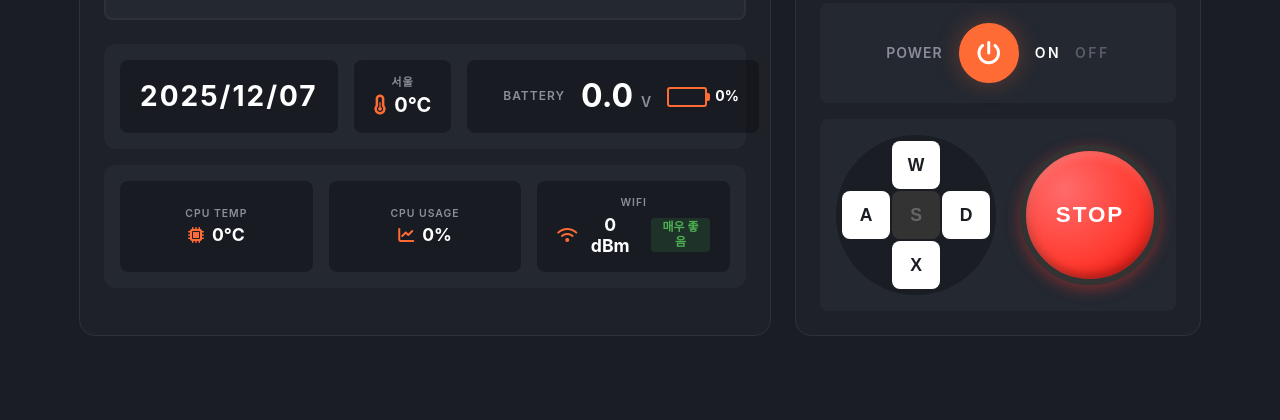
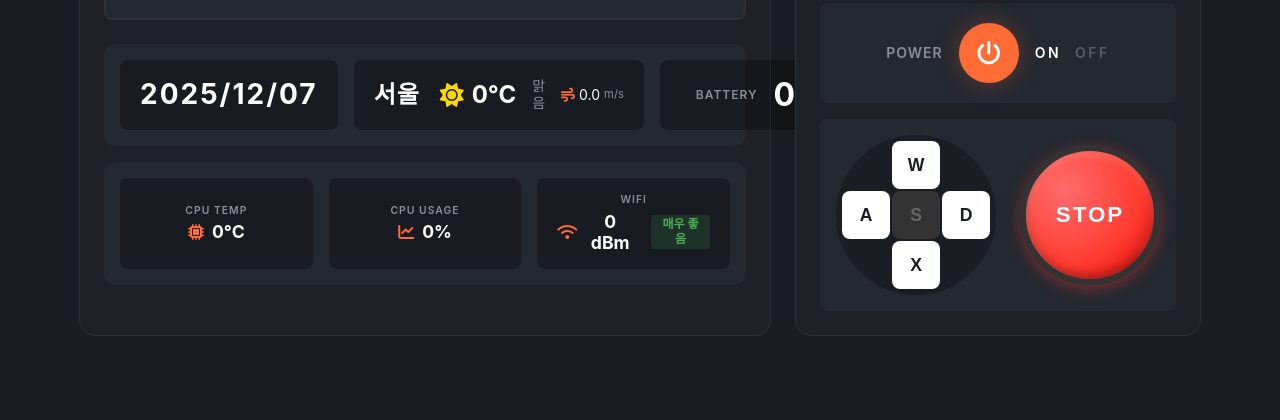
Before and after one commit to ezid007/web_server, a FastAPI app: page /dashboard in a window 1280 px wide. Shown: the part 706-1126 px from the top of the page. Run offline with FastAPI, Linux system fonts and the light colour scheme; data that the repository does not hold is empty; a map, chart or similar area stays blank; some libraries are stand-ins or nearby versions; some web fonts are replaced.

Commit message:
대쉬보드_v1.1.1_슬램 런취파일 새로 만듬, UI 수정

```diff
--- a/main.py
+++ b/main.py
@@ -122,6 +122,17 @@ async def add_cache_header(request: Request, call_next):
 
 
 # ============================================
+# Favicon
+# ============================================
+from fastapi.responses import FileResponse
+
+@app.get("/favicon.ico", include_in_schema=False)
+async def favicon():
+    """브라우저 favicon 요청 처리"""
+    return FileResponse("static/images/logo-inverse.svg", media_type="image/svg+xml")
+
+
+# ============================================
 # API 엔드포인트
 # ============================================
 
@@ -174,7 +185,7 @@ async def teleop_control(command: TeleopCommand):
     return JSONResponse(content={"status": "ok", "command": key})
 
 
-# 지역별 격자 좌표 (기상청 API용)
+# 지역별 격자 좌표 (기상청 API용) - 위경도 변환 실패 시 폴백용
 LOCATION_GRID = {
     "서울": {"nx": 60, "ny": 127},
     "부산": {"nx": 98, "ny": 76},
@@ -187,33 +198,145 @@ LOCATION_GRID = {
     "수원": {"nx": 60, "ny": 121},
 }
 
+# 하늘 상태 코드
+SKY_STATUS = {
+    "1": {"name": "맑음", "icon": "fa-sun", "color": "#FFD700"},
+    "3": {"name": "구름많음", "icon": "fa-cloud-sun", "color": "#87CEEB"},
+    "4": {"name": "흐림", "icon": "fa-cloud", "color": "#A9A9A9"},
+}
+
+# 강수 형태 코드
+PTY_STATUS = {
+    "0": {"name": "없음", "icon": None},
+    "1": {"name": "비", "icon": "fa-cloud-rain"},
+    "2": {"name": "비/눈", "icon": "fa-cloud-meatball"},
+    "3": {"name": "눈", "icon": "fa-snowflake"},
+    "4": {"name": "소나기", "icon": "fa-cloud-showers-heavy"},
+    "5": {"name": "빗방울", "icon": "fa-cloud-rain"},
+    "6": {"name": "빗방울눈날림", "icon": "fa-cloud-meatball"},
+    "7": {"name": "눈날림", "icon": "fa-snowflake"},
+}
+
+
+def latlon_to_grid(lat: float, lon: float) -> dict:
+    """위도/경도를 기상청 격자 좌표로 변환 (LCC DFS 좌표 변환)"""
+    import math
+
+    RE = 6371.00877  # 지구 반경(km)
+    GRID = 5.0  # 격자 간격(km)
+    SLAT1 = 30.0  # 투영 위도1(degree)
+    SLAT2 = 60.0  # 투영 위도2(degree)
+    OLON = 126.0  # 기준점 경도(degree)
+    OLAT = 38.0  # 기준점 위도(degree)
+    XO = 43  # 기준점 X좌표(GRID)
+    YO = 136  # 기준점 Y좌표(GRID)
+
+    DEGRAD = math.pi / 180.0
+
+    re = RE / GRID
+    slat1 = SLAT1 * DEGRAD
+    slat2 = SLAT2 * DEGRAD
+    olon = OLON * DEGRAD
+    olat = OLAT * DEGRAD
+
+    sn = math.tan(math.pi * 0.25 + slat2 * 0.5) / math.tan(math.pi * 0.25 + slat1 * 0.5)
+    sn = math.log(math.cos(slat1) / math.cos(slat2)) / math.log(sn)
+    sf = math.tan(math.pi * 0.25 + slat1 * 0.5)
+    sf = math.pow(sf, sn) * math.cos(slat1) / sn
+    ro = math.tan(math.pi * 0.25 + olat * 0.5)
+    ro = re * sf / math.pow(ro, sn)
+
+    ra = math.tan(math.pi * 0.25 + lat * DEGRAD * 0.5)
+    ra = re * sf / math.pow(ra, sn)
+    theta = lon * DEGRAD - olon
+    if theta > math.pi:
+        theta -= 2.0 * math.pi
+    if theta < -math.pi:
+        theta += 2.0 * math.pi
+    theta *= sn
+
+    nx = int(ra * math.sin(theta) + XO + 0.5)
+    ny = int(ro - ra * math.cos(theta) + YO + 0.5)
+
+    return {"nx": nx, "ny": ny}
+
+
+async def get_location_from_ip() -> dict:
+    """IP 주소 기반 위치 정보 조회"""
+    # 영어 → 한글 도시명 매핑
+    city_korean = {
+        "Seoul": "서울",
+        "Busan": "부산",
+        "Incheon": "인천",
+        "Daegu": "대구",
+        "Daejeon": "대전",
+        "Gwangju": "광주",
+        "Ulsan": "울산",
+        "Sejong": "세종",
+        "Suwon": "수원",
+        "Suwon-si": "수원",
+        "Seongnam-si": "성남",
+        "Seongnam": "성남",
+        "Yongin-si": "용인",
+        "Yongin": "용인",
+        "Goyang-si": "고양",
+        "Bucheon-si": "부천",
+        "Ansan-si": "안산",
+        "Anyang-si": "안양",
+        "Cheongju-si": "청주",
+        "Jeonju": "전주",
+        "Cheonan": "천안",
+        "Gimhae-si": "김해",
+        "Changwon-si": "창원",
+        "Pohang-si": "포항",
+        "Jeju City": "제주",
+        "Jeju-si": "제주",
+    }
+
+    try:
+        async with httpx.AsyncClient(timeout=5.0) as client:
+            response = await client.get("http://ip-api.com/json/?lang=ko")
+            data = response.json()
+
+            if data.get("status") == "success":
+                city_en = data.get("city", "Seoul")
+                city_kr = city_korean.get(city_en, city_en)  # 매핑 없으면 영문 그대로
+                return {
+                    "city": city_kr,
+                    "lat": data.get("lat", 37.5665),
+                    "lon": data.get("lon", 126.9780),
+                    "region": data.get("regionName", ""),
+                }
+    except Exception as e:
+        print(f"IP 위치 조회 실패: {e}")
+
+    # 기본값: 서울
+    return {"city": "서울", "lat": 37.5665, "lon": 126.9780, "region": "서울특별시"}
+
 
 @app.get("/api/weather")
 async def get_weather():
-    """기상청 API를 통해 현재 날씨 정보 조회"""
-    # 기본 위치: 서울 (나중에 로봇 위치로 변경 가능)
-    location = "서울"
-    grid = LOCATION_GRID.get(location, LOCATION_GRID["서울"])
+    """기상청 API를 통해 현재 날씨 정보 조회 (IP 기반 위치 + 상세 정보)"""
+
+    # IP 기반 위치 조회
+    location_info = await get_location_from_ip()
+    location = location_info["city"]
+
+    # 위경도 → 격자 좌표 변환
+    grid = latlon_to_grid(location_info["lat"], location_info["lon"])
 
     # 기상청 API는 매시간 정각에 업데이트됨
-    # base_time은 0200, 0500, 0800, 1100, 1400, 1700, 2000, 2300
     now = datetime.now()
-    base_times = ["0200", "0500", "0800", "1100", "1400", "1700", "2000", "2300"]
-
-    # 현재 시간보다 이전인 가장 최근 base_time 찾기
-    current_hour = now.hour
-    base_time = "2300"  # 기본값
+    base_time = now.strftime("%H") + "00"
     base_date = now.strftime("%Y%m%d")
 
-    for bt in base_times:
-        bt_hour = int(bt[:2])
-        if current_hour >= bt_hour + 1:  # API 생성 시간 고려 (+1시간)
-            base_time = bt
-
-    # 만약 현재 시간이 02시 이전이면 전날 23시 데이터 사용
-    if current_hour < 3:
-        base_date = (now - timedelta(days=1)).strftime("%Y%m%d")
-        base_time = "2300"
+    # 정각 직후에는 아직 데이터가 없을 수 있으므로 1시간 전 데이터 사용
+    if now.minute < 40:
+        prev_hour = now.hour - 1
+        if prev_hour < 0:
+            prev_hour = 23
+            base_date = (now - timedelta(days=1)).strftime("%Y%m%d")
+        base_time = f"{prev_hour:02d}00"
 
     try:
         url = "http://apis.data.go.kr/1360000/VilageFcstInfoService_2.0/getUltraSrtNcst"
@@ -223,7 +346,7 @@ async def get_weather():
             "pageNo": "1",
             "dataType": "JSON",
             "base_date": base_date,
-            "base_time": now.strftime("%H") + "00",  # 초단기실황은 매시간 정각
+            "base_time": base_time,
             "nx": grid["nx"],
             "ny": grid["ny"],
         }
@@ -232,19 +355,51 @@ async def get_weather():
             response = await client.get(url, params=params)
             data = response.json()
 
-        # 응답에서 온도(T1H) 추출
-        temperature = None
+        # 응답에서 필요한 정보 추출
+        weather_data = {
+            "temperature": None,
+            "sky": "1",  # 기본: 맑음
+            "pty": "0",  # 기본: 강수 없음
+            "wind_speed": None,
+            "humidity": None,
+        }
+
         if "response" in data and "body" in data["response"]:
             items = data["response"]["body"].get("items", {}).get("item", [])
             for item in items:
-                if item.get("category") == "T1H":  # 기온
-                    temperature = float(item.get("obsrValue", 0))
-                    break
+                category = item.get("category")
+                value = item.get("obsrValue")
+
+                if category == "T1H":  # 기온
+                    weather_data["temperature"] = float(value)
+                elif category == "PTY":  # 강수형태
+                    weather_data["pty"] = str(int(float(value)))
+                elif category == "WSD":  # 풍속
+                    weather_data["wind_speed"] = float(value)
+                elif category == "REH":  # 습도
+                    weather_data["humidity"] = float(value)
+
+        # 하늘상태는 초단기예보에서 가져와야 함 (실황에는 없음)
+        # 강수형태가 있으면 그에 맞는 아이콘 사용
+        pty = weather_data["pty"]
+        if pty != "0" and pty in PTY_STATUS:
+            icon = PTY_STATUS[pty]["icon"]
+            sky_name = PTY_STATUS[pty]["name"]
+        else:
+            sky_info = SKY_STATUS.get(weather_data["sky"], SKY_STATUS["1"])
+            icon = sky_info["icon"]
+            sky_name = sky_info["name"]
 
         return JSONResponse(content={
             "location": location,
-            "temperature": temperature if temperature is not None else 0,
+            "region": location_info.get("region", ""),
+            "temperature": weather_data["temperature"] if weather_data["temperature"] is not None else 0,
+            "sky": sky_name,
+            "icon": icon,
+            "wind_speed": weather_data["wind_speed"] if weather_data["wind_speed"] is not None else 0,
+            "humidity": weather_data["humidity"] if weather_data["humidity"] is not None else 0,
             "timestamp": now.strftime("%Y-%m-%d %H:%M"),
+            "grid": grid,
         })
 
     except Exception as e:
@@ -252,8 +407,12 @@ async def get_weather():
         return JSONResponse(content={
             "location": location,
             "temperature": 0,
+            "sky": "맑음",
+            "icon": "fa-sun",
+            "wind_speed": 0,
             "error": str(e),
         })
+
 
 
 # ============================================
--- /dev/null
+++ b/src/robotis/setup.cfg
@@ -0,0 +1,4 @@
+[develop]
+script_dir=$base/lib/robotis
+[install]
+install_scripts=$base/lib/robotis
--- a/static/css/dashboard.css
+++ b/static/css/dashboard.css
@@ -418,7 +418,7 @@
 /* 하단 상태 바 (날짜, 온도, 배터리) */
 .status-bar {
     display: grid;
-    grid-template-columns: 1fr 1fr 1.5fr;
+    grid-template-columns: 1fr 1.8fr 1fr;
     gap: 1rem;
     padding: 1rem;
     background: var(--bg-secondary);
@@ -446,30 +446,60 @@
     letter-spacing: 2px;
 }
 
-/* 온도 카드 */
+/* 날씨 카드 (가로 배치) */
 .temp-card {
-    align-items: center;
-}
-
-.temp-label {
-    font-size: 0.7rem;
-    font-weight: 600;
-    color: var(--text-secondary);
-    letter-spacing: 1px;
-    margin-bottom: 0.25rem;
-}
-
-.temp-value {
-    display: flex;
-    align-items: center;
-    gap: 0.5rem;
-    font-size: 1.25rem;
+    flex-direction: row;
+    align-items: center;
+    justify-content: space-between;
+    gap: 1rem;
+}
+
+.weather-label {
+    font-size: 1.5rem;
     font-weight: 700;
     color: var(--text-primary);
-}
-
-.temp-value i {
+    letter-spacing: 1px;
+    min-width: 50px;
+}
+
+.weather-temp {
+    display: flex;
+    align-items: center;
+    gap: 0.5rem;
+}
+
+.weather-temp #weatherTemp {
+    font-size: 1.5rem;
+    font-weight: 700;
+    color: var(--text-primary);
+}
+
+.weather-temp #weatherIcon {
+    font-size: 1.25rem;
+    color: #FFD700;
+}
+
+.weather-sky {
+    font-size: 0.875rem;
+    font-weight: 500;
+    color: var(--text-secondary);
+}
+
+.weather-wind {
+    display: flex;
+    align-items: center;
+    gap: 0.25rem;
+    font-size: 0.875rem;
+    color: var(--text-primary);
+}
+
+.weather-wind i {
     color: var(--accent-orange);
+}
+
+.wind-unit {
+    font-size: 0.7rem;
+    color: var(--text-secondary);
 }
 
 /* 배터리 카드 */
@@ -1686,3 +1716,47 @@
     color: #f44336;
     background: rgba(244, 67, 54, 0.15);
 }
+
+/* 날씨 상세 정보 스타일 */
+.weather-detail {
+    display: flex;
+    align-items: center;
+    gap: 1rem;
+    margin-top: 0.5rem;
+    font-size: 0.75rem;
+    color: var(--text-secondary);
+}
+
+#weatherSky {
+    font-weight: 500;
+}
+
+.wind-info {
+    display: flex;
+    align-items: center;
+    gap: 0.25rem;
+}
+
+.wind-info i {
+    color: var(--accent-orange);
+    font-size: 0.7rem;
+}
+
+.temp-card #weatherIcon {
+    font-size: 1.5rem;
+    color: #FFD700;
+}
+
+.temp-card #weatherIcon.fa-cloud-rain,
+.temp-card #weatherIcon.fa-cloud-showers-heavy {
+    color: #4FC3F7;
+}
+
+.temp-card #weatherIcon.fa-snowflake {
+    color: #E1F5FE;
+}
+
+.temp-card #weatherIcon.fa-cloud,
+.temp-card #weatherIcon.fa-cloud-sun {
+    color: #90A4AE;
+}
--- a/templates/dashboard.html
+++ b/templates/dashboard.html
@@ -195,12 +195,20 @@
                         <span class="date-value" id="currentDate">2025/12/06</span>
                     </div>
 
-                    <!-- 2) 온도 정보 (기상청 API) -->
+                    <!-- 2) 날씨 정보 (기상청 API + IP 위치) -->
                     <div class="status-item temp-card">
-                        <span class="temp-label" id="weatherLocation">서울</span>
-                        <div class="temp-value">
-                            <i class="fas fa-thermometer-half"></i>
+                        <span class="weather-label" id="weatherLocation">--</span>
+                        <div class="weather-temp">
+                            <i id="weatherIcon" class="fas fa-sun"></i>
                             <span id="weatherTemp">--°C</span>
+                        </div>
+                        <div class="weather-sky">
+                            <span id="weatherSky">--</span>
+                        </div>
+                        <div class="weather-wind">
+                            <i class="fas fa-wind"></i>
+                            <span id="weatherWind">--</span>
+                            <span class="wind-unit">m/s</span>
                         </div>
                     </div>
 
@@ -365,15 +373,32 @@
             }
             updateDate();
 
-            // 날씨 정보 업데이트 (기상청 API)
+            // 날씨 정보 업데이트 (기상청 API + IP 기반 위치)
             async function updateWeather() {
                 try {
                     const response = await fetch('/api/weather');
                     const data = await response.json();
 
-                    document.getElementById('weatherLocation').textContent = data.location || '서울';
+                    // 위치 표시
+                    document.getElementById('weatherLocation').textContent = data.location || '--';
+
+                    // 온도 표시
                     document.getElementById('weatherTemp').textContent =
                         data.temperature !== undefined ? `${data.temperature}°C` : '--°C';
+
+                    // 날씨 아이콘 업데이트
+                    const iconEl = document.getElementById('weatherIcon');
+                    if (data.icon) {
+                        iconEl.className = 'fas ' + data.icon;
+                    }
+
+                    // 하늘 상태 표시
+                    document.getElementById('weatherSky').textContent = data.sky || '--';
+
+                    // 풍속 표시
+                    document.getElementById('weatherWind').textContent =
+                        data.wind_speed !== undefined ? data.wind_speed.toFixed(1) : '--';
+
                 } catch (error) {
                     console.error('Weather update error:', error);
                 }
```
Also changed, not shown: src/robotis/launch/robotis_navigation2.launch.py (added, +38 -0 lines), src/robotis/package.xml (added, +18 -0 lines), src/robotis/setup.py (added, +33 -0 lines), src/robotis/test/test_copyright.py (added, +25 -0 lines), src/robotis/test/test_flake8.py (added, +25 -0 lines), src/robotis/test/test_pep257.py (added, +23 -0 lines), src/ros_node.py (+9 -2 lines), src/robotis/robotis/__init__.py (added), 2 other files.
